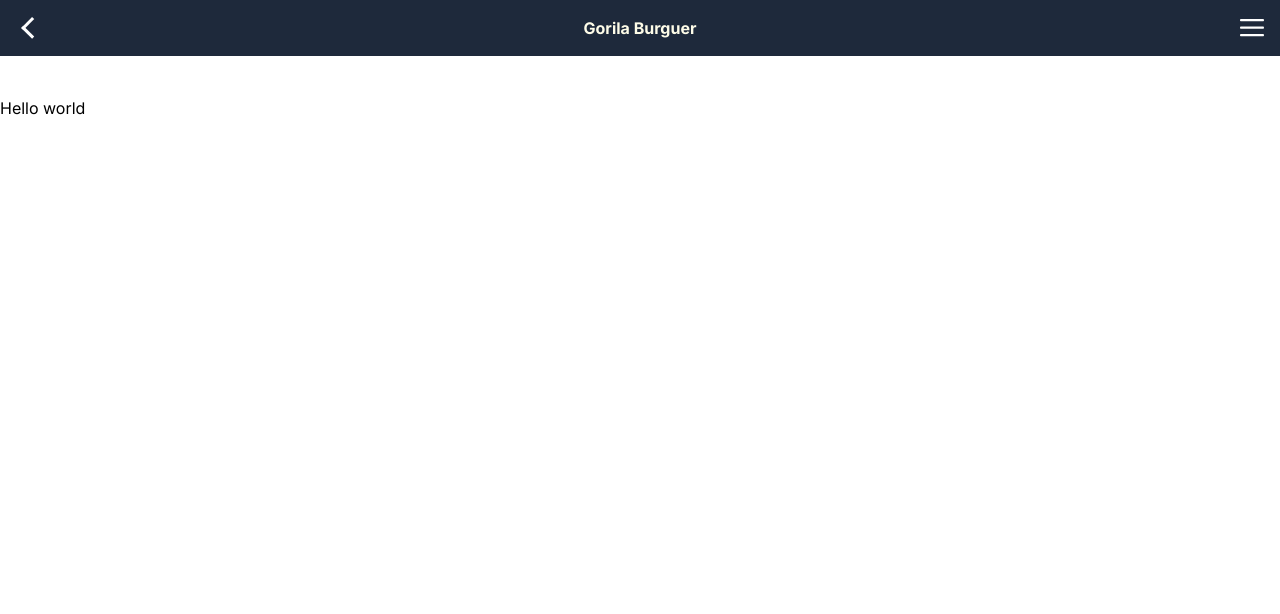
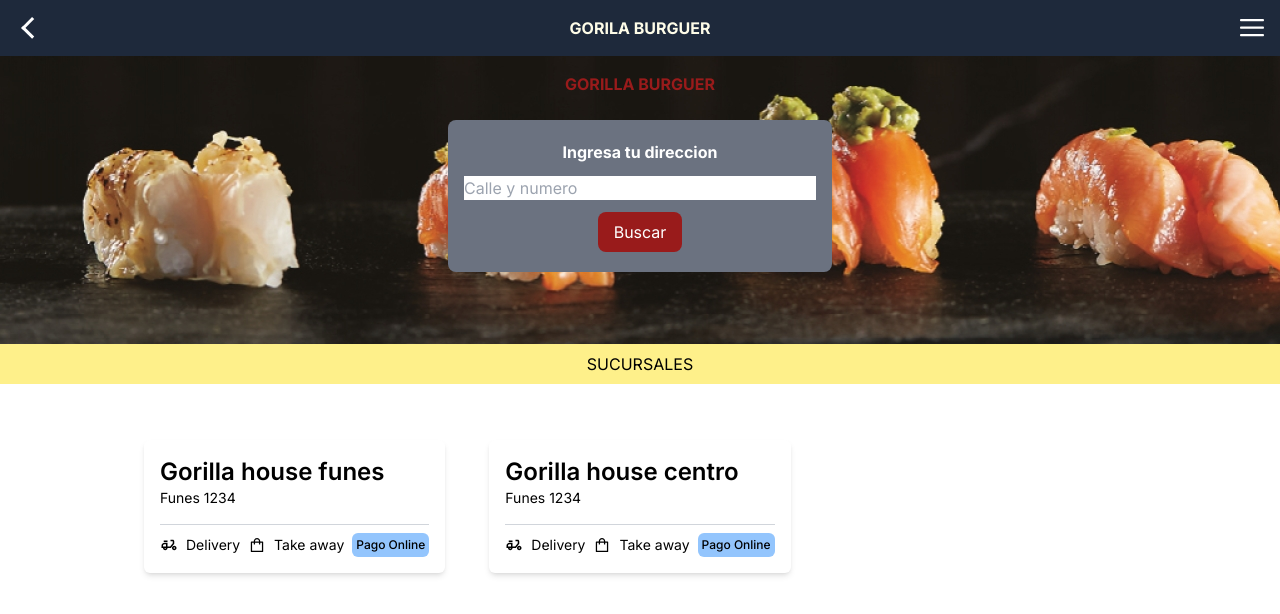
Before and after one commit to FaustoCeca/gorilla-app, a Next.js app: page / in a window 1280 px wide. Shown: the top 614 px of the page. Built offline with nearby package versions, Linux system fonts and the light colour scheme.

Commit message:
advances in home

```diff
--- a/app/components/HeaderLine.tsx
+++ b/app/components/HeaderLine.tsx
@@ -21,7 +21,7 @@ const HeaderLine = () => {
                     </g>
             </g>
         </svg>
-        <h2 className="text-yellow-50 font-bold cursor-pointer ">
+        <h2 className="text-yellow-50 font-bold cursor-pointer uppercase">
             Gorila Burguer
         </h2>
         <svg
--- /dev/null
+++ b/app/components/Home/BranchCard.tsx
@@ -0,0 +1,39 @@
+import { MdOutlineDeliveryDining } from 'react-icons/md';
+import {AiOutlineShopping} from 'react-icons/ai';
+
+
+interface BranchCardProps {
+    title: string;
+    address: string;
+}
+
+
+const BranchCard = ({title, address}: BranchCardProps) => {
+  return (
+    <div className="rounded-md bg-white m-4 p-4 shadow-md cursor-pointer">
+        <h3 className="text-black text-2xl font-semibold">
+            {title}
+        </h3>
+        <p className="pb-2 text-sm">
+            {address}
+        </p>
+        <div className="flex flex-row justify-between items-center border-t-[1.5px] border-gray-300 pt-2 mt-2">
+            <div className="flex flex-row items-center gap-2">
+                <MdOutlineDeliveryDining size={18} />
+                <p className="text-sm">Delivery</p>
+            </div>
+            <div className="flex flex-row items-center gap-2">
+                <AiOutlineShopping size={18} />
+                <p className="text-sm">
+                    Take away
+                </p>
+            </div>
+            <p className='bg-blue-300 p-1 text-xs rounded-md font-medium'>
+                Pago Online
+            </p>
+        </div>
+    </div>
+  )
+}
+
+export default BranchCard;
--- a/app/components/Home/StartFilters.tsx
+++ b/app/components/Home/StartFilters.tsx
@@ -1,9 +1,23 @@
 
 const StartFilters = () => {
-
     return (
-    <div className="  " >
-
+    <div className="bg-[url('../public/images/bg-hom.jpg')] relative h-72 w-full" >
+      <div className='flex flex-col items-center justify-center py-4'>
+        <h2 className='font-bold text-red-800'>
+            GORILLA BURGUER
+        </h2>
+        <div className='flex flex-col mt-6 items-center w-[80%] md:w-[30%] bg-gray-500 rounded-lg py-5 px-4'>
+          <h3 className='font-bold text-white'>
+            Ingresa tu direccion
+          </h3>
+          <input className='w-full mt-3' type="text" placeholder='Calle y numero' />
+          <button
+            className='bg-red-800 text-white rounded-lg py-2 px-4 mt-3'
+          >
+            Buscar
+          </button>
+        </div>
+      </div>
     </div>
   )
 }
--- a/app/layout.tsx
+++ b/app/layout.tsx
@@ -20,7 +20,7 @@ export default function RootLayout({
       <body className={inter.className}>
       <SidebarMenu />
       <HeaderLine />
-      <div className='pb-10 pt-10'>
+      <div className='pb-10'>
         {children}
       </div>
       </body>
--- a/app/page.tsx
+++ b/app/page.tsx
@@ -1,8 +1,25 @@
+import BranchCard from "./components/Home/BranchCard";
+import StartFilters from "./components/Home/StartFilters";
+
 
 export default function Home() {
   return (
     <main>
-      <h2>Hello world</h2>
+      <StartFilters />
+      <h2 className="w-full py-2 bg-yellow-200 text-center mb-10 uppercase">
+        Sucursales
+      </h2>
+      <div className="grid grid-cols-1 lg:grid-cols-3 gap-3 px-10 lg:px-32">
+
+        <BranchCard
+          title="Gorilla house funes"
+          address="Funes 1234"
+        />
+        <BranchCard
+          title="Gorilla house centro"
+          address="Funes 1234"
+        />
+      </div>
     </main>
   )
 }
```
Also changed, not shown: public/images/bg-hom.jpg (added).
